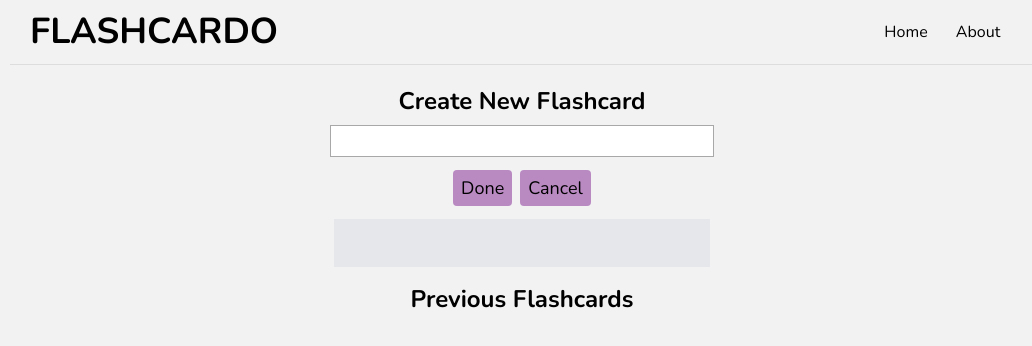
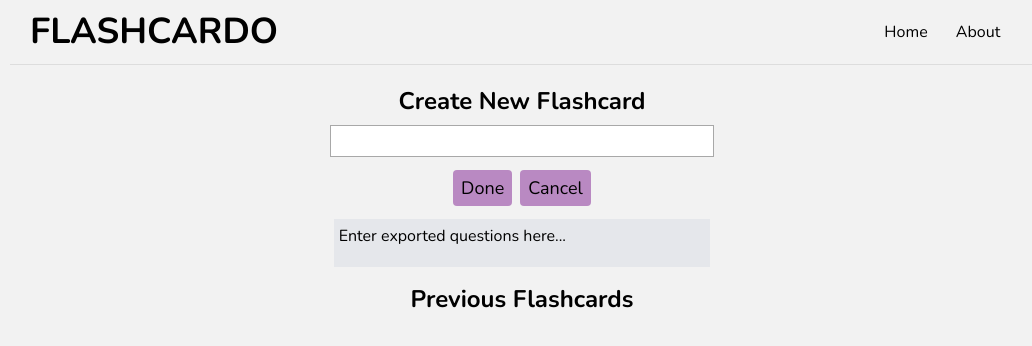
Before and after one commit to pokemau/flashcardo, a Next.js app: page / in a window 1280 px wide. Both pictures are taken after a click on the button "ImportQuestions". Shown: the top 346 px of the page, without its empty margins (118-1150 px from the left). Built offline with nearby package versions, Linux system fonts and the light colour scheme.

Commit message:
add placeholder text to textarea when importing

```diff
--- a/src/components/HomePage/ImportQuestions.tsx
+++ b/src/components/HomePage/ImportQuestions.tsx
@@ -7,6 +7,8 @@ type ImportQuestionsProps = {
 const ImportQuestions: React.FC<ImportQuestionsProps> = ({
   setImportQuestions,
 }) => {
+  const divPlaceholder = "Enter exported questions here...";
+
   return (
     <div className="w-[65%] md:w-[50%] lg:w-[30%]">
       <div
@@ -14,9 +16,11 @@ const ImportQuestions: React.FC<ImportQuestionsProps> = ({
         role="textbox"
         contentEditable={true}
         suppressContentEditableWarning={true}
-        onInput={(e) =>
-          setImportQuestions(e.currentTarget.textContent || "")
-        }></div>
+        onFocus={(e) => (e.currentTarget.textContent = "")}
+        onBlur={(e) => (e.currentTarget.textContent = divPlaceholder)}
+        onInput={(e) => setImportQuestions(e.currentTarget.textContent || "")}>
+        {divPlaceholder}
+      </div>
     </div>
   );
 };
```
